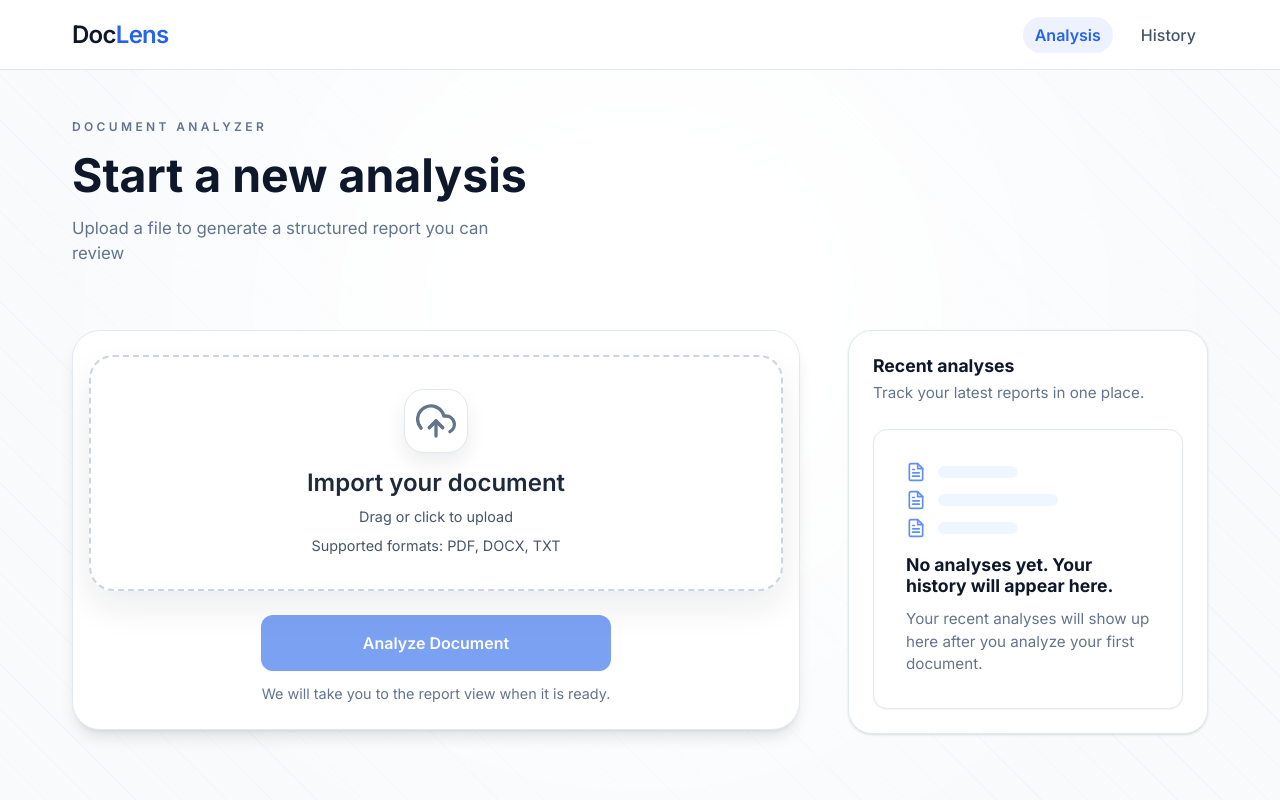
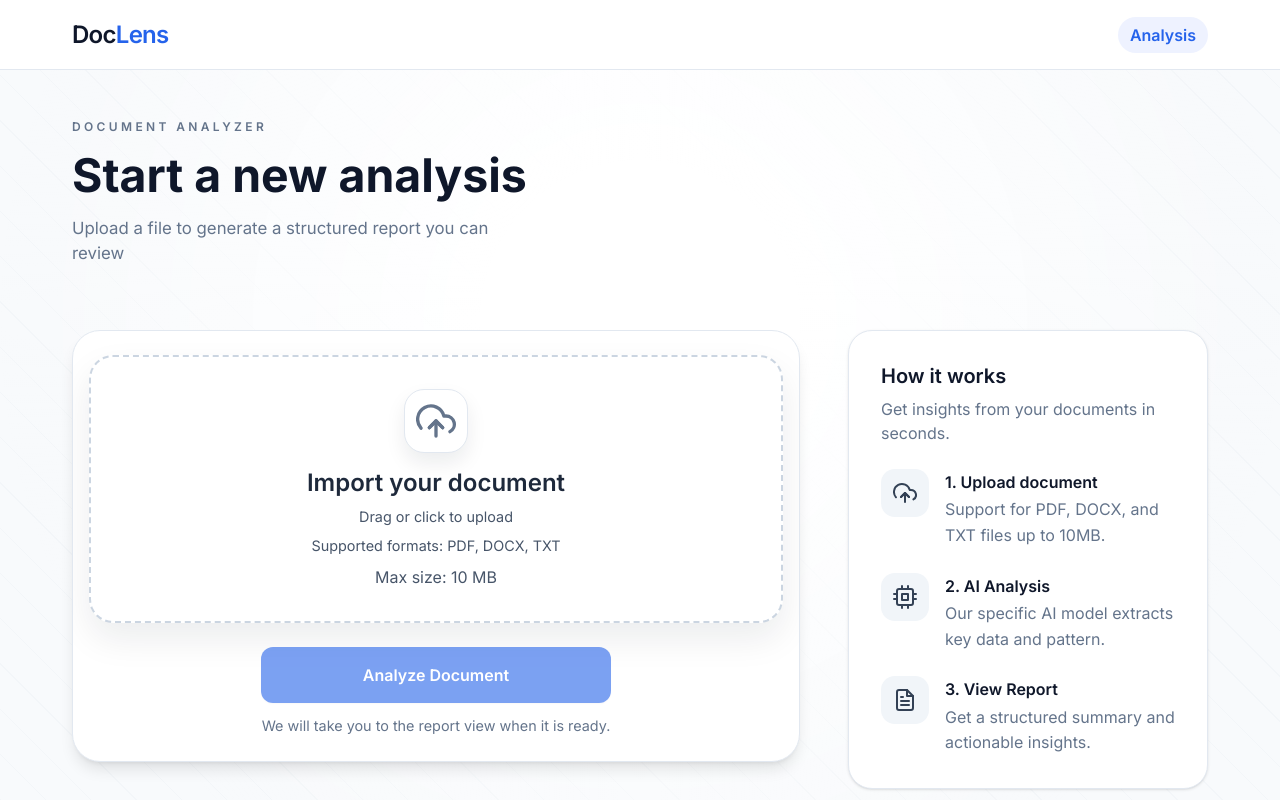
Before and after one commit to stelianfedorca/document-analyzer-llm, a Next.js app: page /analyze/upload in a window 1280 px wide. Shown: the top 800 px of the page. Built offline with nearby package versions, Linux system fonts and the light colour scheme; no server answers.

Commit message:
update DropZone component with file size validation and temporarily remove the history functionality and add HowItWorks component for user guidance

```diff
--- a/src/components/layouts/Header/navLinks.ts
+++ b/src/components/layouts/Header/navLinks.ts
@@ -11,9 +11,9 @@ export const navLinks: NavLink[] = [
     label: "Analysis",
     matchPattern: "/analyze/upload",
   },
-  {
-    href: "/analyze/history",
-    label: "History",
-    matchPattern: "/analyze/history",
-  },
+  // {
+  //   href: "/analyze/history",
+  //   label: "History",
+  //   matchPattern: "/analyze/history",
+  // },
 ];
--- a/src/features/analyze/components/DropZone/DropZone.module.css
+++ b/src/features/analyze/components/DropZone/DropZone.module.css
@@ -116,13 +116,18 @@
 
 .subtitle {
   color: #64748b;
-  font-size: 0.95rem;
+  font-size: 1rem;
 }
 
 .subtitleDesktop {
   color: #475569;
   display: none;
   font-size: 0.9rem;
+}
+
+.subtitleAll {
+  color: #475569;
+  font-size: 1rem;
 }
 
 .errorMessage {
--- a/src/features/analyze/components/DropZone/DropZone.tsx
+++ b/src/features/analyze/components/DropZone/DropZone.tsx
@@ -11,6 +11,32 @@ import styles from "./DropZone.module.css";
 interface Props {
   onFileSelected: (file: File) => void;
 }
+
+const formatBytes = (bytes: number) => {
+  if (bytes >= 1024 * 1024) return `${Math.round(bytes / (1024 * 1024))} MB`;
+  if (bytes >= 1024) return `${Math.round(bytes / 1024)} KB`;
+  return `${bytes} B`;
+};
+
+const MAX_FILE_SIZE_BYTES = 10 * 1024 * 1024;
+const MAX_FILE_SIZE_LABEL = formatBytes(MAX_FILE_SIZE_BYTES);
+const ICON_VARIANTS = {
+  idle: {
+    backgroundColor: "#ffffff",
+    color: "#64748b",
+    borderColor: "#e2e8f0",
+  },
+  active: {
+    backgroundColor: "#eef2ff",
+    color: "#4338ca",
+    borderColor: "#e2e8f0",
+  },
+  reject: {
+    backgroundColor: "#fef2f2",
+    color: "#ef4444",
+    borderColor: "#fee2e2",
+  },
+};
 
 export function DropZone({ onFileSelected }: Props) {
   const [error, setError] = useState<string | null>(null);
@@ -33,6 +59,8 @@ export function DropZone({ onFileSelected }: Props) {
       if (rejection) {
         if (rejection.errors[0]?.code === "file-invalid-type") {
           setError("Only PDF, DOCX, and TXT files are supported");
+        } else if (rejection.errors[0]?.code === "file-too-large") {
+          setError(`File is too large. Max size is ${MAX_FILE_SIZE_LABEL}.`);
         } else {
           setError(rejection.errors[0]?.message || "Something went wrong");
         }
@@ -58,8 +86,12 @@ export function DropZone({ onFileSelected }: Props) {
           [".docx"],
         "text/plain": [".txt"],
       },
+      maxSize: MAX_FILE_SIZE_BYTES,
       onDropRejected: handleDropRejected,
     });
+
+  const iconState =
+    isDragReject || !!error ? "reject" : isDragActive ? "active" : "idle";
 
   const rootProps = getRootProps({
     className: clsx(styles.container, {
@@ -75,20 +107,8 @@ export function DropZone({ onFileSelected }: Props) {
       <div className={styles.dropArea}>
         <motion.div
           className={styles.iconWrap}
-          animate={{
-            scale: isDragActive ? 1.08 : 1,
-            backgroundColor: isDragReject
-              ? "#fef2f2"
-              : isDragActive
-              ? "#eef2ff"
-              : "#ffffff",
-            color: isDragReject
-              ? "#ef4444"
-              : isDragActive
-              ? "#4338ca"
-              : "#64748b",
-            borderColor: isDragReject ? "#fee2e2" : "#e2e8f0",
-          }}
+          animate={iconState}
+          variants={ICON_VARIANTS}
           transition={{ duration: 0.1 }}
         >
           {isDragReject || error ? (
@@ -111,6 +131,9 @@ export function DropZone({ onFileSelected }: Props) {
               <p className={styles.subtitleDesktop}>
                 Supported formats: PDF, DOCX, TXT
               </p>
+              <p className={styles.subtitleAll}>
+                Max size: {MAX_FILE_SIZE_LABEL}
+              </p>
             </>
           )}
         </div>
--- /dev/null
+++ b/src/features/analyze/components/HowItWorks/HowItWorks.module.css
@@ -0,0 +1,80 @@
+.card {
+  background: #fff;
+  border: 1px solid #e2e8f0;
+  border-radius: 24px;
+  padding: 1.5rem;
+  box-shadow: var(--shadow-md);
+  display: flex;
+  flex-direction: column;
+  gap: 1.5rem;
+}
+
+.header {
+  display: flex;
+  flex-direction: column;
+  gap: 0.5rem;
+}
+
+.title {
+  font-size: 1.25rem;
+  font-weight: 600;
+  color: var(--text-heading);
+  line-height: 1.3;
+}
+
+.subtitle {
+  color: #64748b;
+  font-size: 1rem;
+  line-height: 1.5;
+}
+
+.steps {
+  display: flex;
+  flex-direction: column;
+  gap: 1.5rem;
+}
+
+.step {
+  display: flex;
+  gap: 1rem;
+  align-items: flex-start;
+}
+
+.iconWrapper {
+  width: 48px;
+  height: 48px;
+  border-radius: 14px;
+  background: #f1f5f9;
+  color: #334155;
+  display: flex;
+  align-items: center;
+  justify-content: center;
+  flex-shrink: 0;
+  font-size: 1.5rem;
+}
+
+.stepContent {
+  display: flex;
+  flex-direction: column;
+  gap: 0.25rem;
+  padding-top: 0.125rem; /* Align with larger icon */
+}
+
+.stepTitle {
+  font-size: 1rem;
+  font-weight: 600;
+  color: var(--text-heading);
+  line-height: 1.4;
+}
+
+.stepDescription {
+  font-size: 1rem;
+  color: var(--text-muted);
+  line-height: 1.6;
+}
+
+@media (min-width: 768px) {
+  .card {
+    padding: 2rem;
+  }
+}
--- /dev/null
+++ b/src/features/analyze/components/HowItWorks/HowItWorks.tsx
@@ -0,0 +1,53 @@
+import { FiUploadCloud, FiCpu, FiFileText } from "react-icons/fi";
+import styles from "./HowItWorks.module.css";
+
+export function HowItWorks() {
+  return (
+    <div className={styles.card}>
+      <div className={styles.header}>
+        <h2 className={styles.title}>How it works</h2>
+        <p className={styles.subtitle}>
+          Get insights from your documents in seconds.
+        </p>
+      </div>
+
+      <div className={styles.steps}>
+        <div className={styles.step}>
+          <div className={styles.iconWrapper}>
+            <FiUploadCloud />
+          </div>
+          <div className={styles.stepContent}>
+            <h3 className={styles.stepTitle}>1. Upload document</h3>
+            <p className={styles.stepDescription}>
+              Support for PDF, DOCX, and TXT files up to 10MB.
+            </p>
+          </div>
+        </div>
+
+        <div className={styles.step}>
+          <div className={styles.iconWrapper}>
+            <FiCpu />
+          </div>
+          <div className={styles.stepContent}>
+            <h3 className={styles.stepTitle}>2. AI Analysis</h3>
+            <p className={styles.stepDescription}>
+              Our specific AI model extracts key data and pattern.
+            </p>
+          </div>
+        </div>
+
+        <div className={styles.step}>
+          <div className={styles.iconWrapper}>
+            <FiFileText />
+          </div>
+          <div className={styles.stepContent}>
+            <h3 className={styles.stepTitle}>3. View Report</h3>
+            <p className={styles.stepDescription}>
+              Get a structured summary and actionable insights.
+            </p>
+          </div>
+        </div>
+      </div>
+    </div>
+  );
+}
--- /dev/null
+++ b/src/features/analyze/components/HowItWorks/index.ts
@@ -0,0 +1 @@
+export { HowItWorks } from "./HowItWorks";
--- a/src/features/analyze/components/UploadView/UploadView.module.css
+++ b/src/features/analyze/components/UploadView/UploadView.module.css
@@ -55,6 +55,15 @@
   flex-wrap: wrap;
   gap: 0.5rem;
   margin-top: 0.5rem;
+}
+
+.importantInfoRow {
+  margin-top: 0.5rem;
+  display: flex;
+  flex-wrap: wrap;
+}
+
+.importantInfo {
 }
 
 .chip,
--- a/src/features/analyze/components/UploadView/UploadView.tsx
+++ b/src/features/analyze/components/UploadView/UploadView.tsx
@@ -8,6 +8,7 @@ import { useAnalyzeDocument } from "@/features/analyze/hooks";
 import { useRouter } from "next/navigation";
 import { DropZone } from "../DropZone";
 import { RecentAnalysisList } from "@/features/history/components/RecentAnalysisList";
+import { HowItWorks } from "../HowItWorks";
 import { Button } from "@/components/ui/Button";
 import { useToast } from "@/components/ui/ToastProvider/ToastProvider";
 
@@ -114,7 +115,7 @@ export function UploadView() {
         </div>
 
         <aside className={styles.sidebar}>
-          <div className={styles.sidebarCard}>
+          {/* <div className={styles.sidebarCard}>
             <div className={styles.sidebarHeader}>
               <h2 className={styles.sidebarTitle}>Recent analyses</h2>
               <p className={styles.sidebarSubtitle}>
@@ -122,7 +123,8 @@ export function UploadView() {
               </p>
             </div>
             <RecentAnalysisList />
-          </div>
+          </div> */}
+          <HowItWorks />
         </aside>
       </div>
     </section>
```
